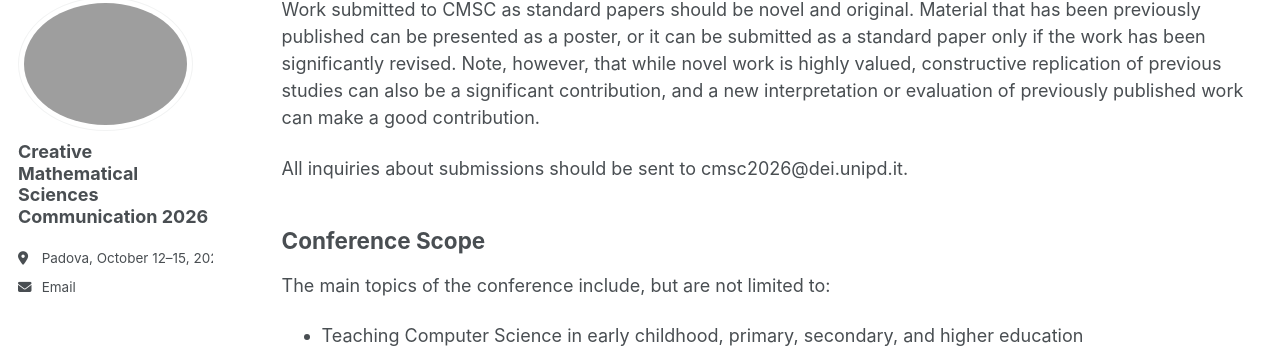
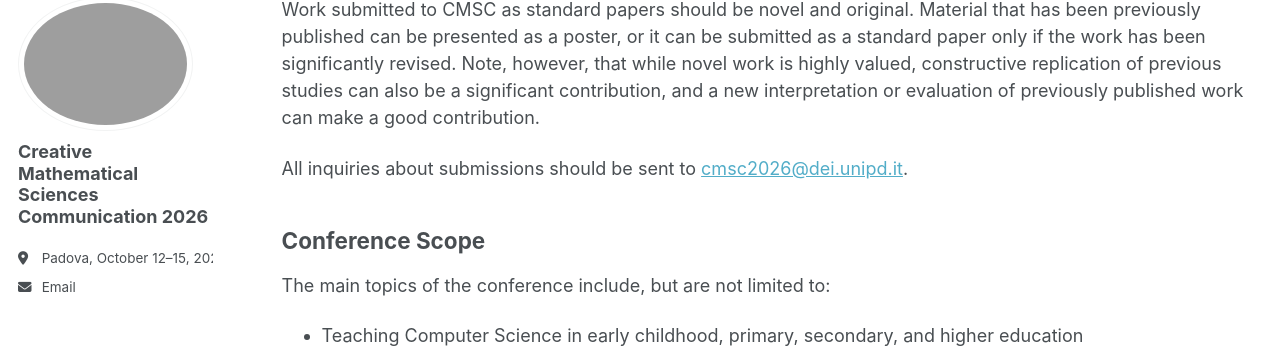
Before and after one commit to CMSC2026/cmsc2026.github.io, a Jekyll site: the page built from _pages/call.md, in a window 1280 px wide and 900 px high, scrolled down 630 px. Shown: the part 102-453 px from the top of the window. Built offline with Jekyll 4.4.1, drawn with Linux system fonts in a browser that asks for light colours; a script that is not in the unit is left out; some of the changed lines change nothing that is shown.

Commit message:
added link mail

```diff
--- a/_pages/call.md
+++ b/_pages/call.md
@@ -24,7 +24,7 @@ The page limitations include references. Papers may have an appendix, whose leng
 
 Work submitted to CMSC as standard papers should be novel and original. Material that has been previously published can be presented as a poster, or it can be submitted as a standard paper only if the work has been significantly revised. Note, however, that while novel work is highly valued, constructive replication of previous studies can also be a significant contribution, and a new interpretation or evaluation of previously published work can make a good contribution.
 
-All inquiries about submissions should be sent to cmsc2026@dei.unipd.it.
+All inquiries about submissions should be sent to [cmsc2026@dei.unipd.it](mailto:cmsc2026@dei.unipd.it).
 
 ## Conference Scope
 The main topics of the conference include, but are not limited to:
```
